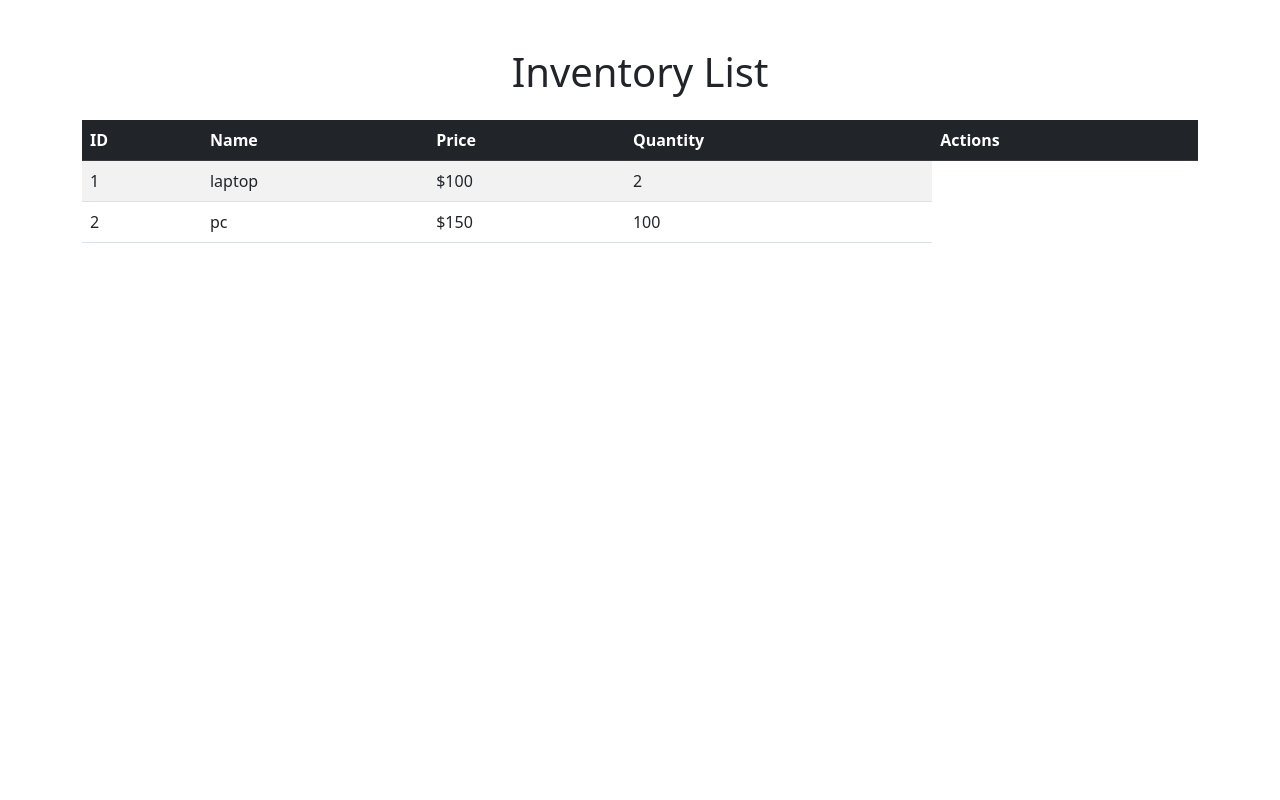
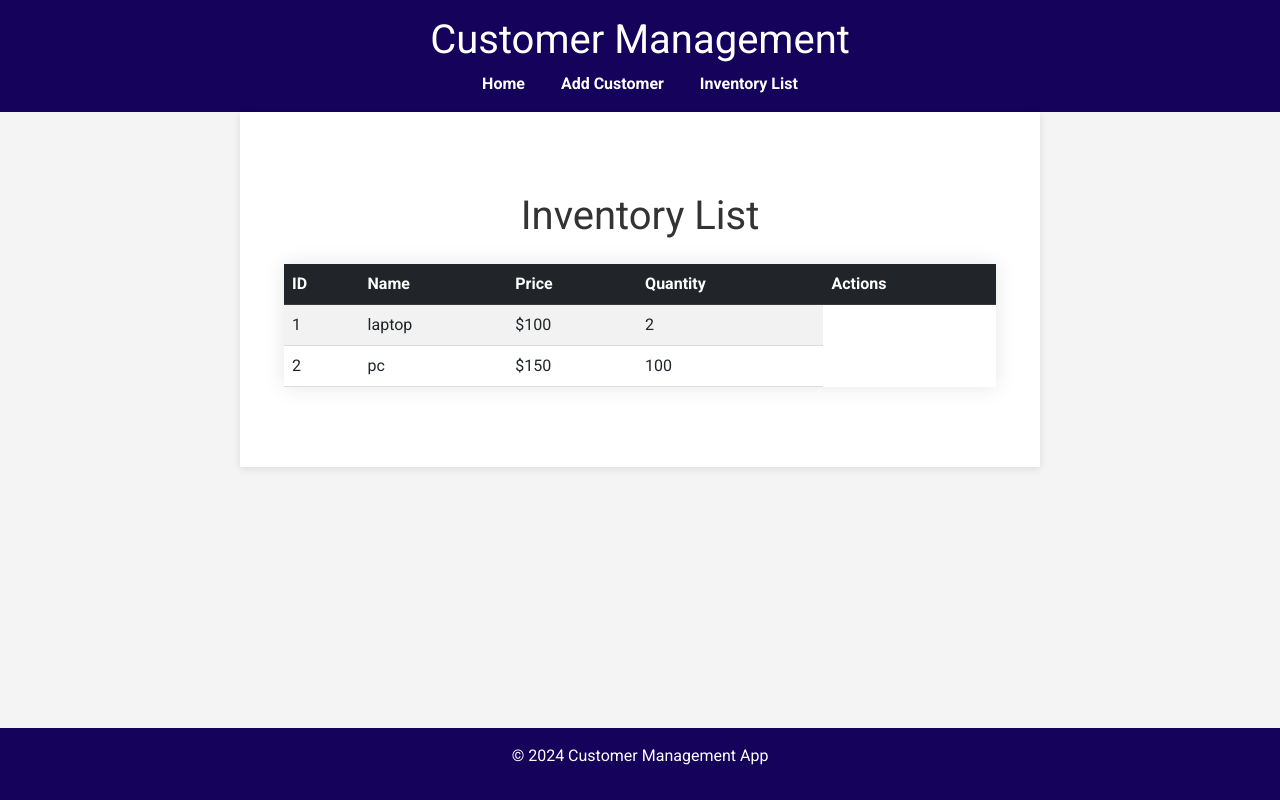
Before and after one commit to zaynabquazi/SQLite, a Flask app: template flask_crud_app/templates/inventory.html in a window 1280 px wide. Run offline with Flask 3, Linux system fonts and the light colour scheme; the template is opened without the code that fills it: values that come from a table or form of the project are taken from there, others are empty.

Commit message:
full working version of inventory list

```diff
--- a/flask_crud_app/app.py
+++ b/flask_crud_app/app.py
@@ -1,16 +1,16 @@
 from flask import Flask, render_template, request, redirect, url_for
 from sqlalchemy import inspect
-from setup_db import app, db, Customer  # Import the app, db object, and Customer model
+from setup_db import app, db, Customer, Inventory  # Consolidated import statement
 
-# Create the tables if they don't exist
-with app.app_context():
-    inspector = inspect(db.engine)
-    if 'customer' not in inspector.get_table_names():
-        db.create_all()
+# Route to display all inventory items
+@app.route('/inventory')
+def inventory():
+    inventory_items = Inventory.query.all()
+    return render_template('inventory.html', inventory_items=inventory_items)
 
 # Route for the homepage, which displays the list of customers and the customer count
 @app.route('/')
-def index():
+def homepage():
     customer_count = Customer.query.count()  # Get the count of customers
     customers = Customer.query.all()  # Retrieve all customer records
     return render_template('index.html', customers=customers, customer_count=customer_count)
@@ -25,7 +25,7 @@ def create_customer():
         customer = Customer(name=name, email=email, phone=phone)
         db.session.add(customer)
         db.session.commit()
-        return redirect(url_for('index'))
+        return redirect(url_for('homepage'))  # Redirect to the homepage route
     return render_template('create_customer.html')
 
 # Route for updating an existing customer, handling both GET and POST requests
@@ -37,7 +37,7 @@ def update_customer(customer_id):
         customer.email = request.form['email']
         customer.phone = request.form['phone']
         db.session.commit()
-        return redirect(url_for('index'))
+        return redirect(url_for('homepage'))  # Redirect to the homepage route
     return render_template('update_customer.html', customer=customer)
 
 # Route for deleting an existing customer
@@ -46,7 +46,7 @@ def delete_customer(customer_id):
     customer = Customer.query.get_or_404(customer_id)
     db.session.delete(customer)
     db.session.commit()
-    return redirect(url_for('index'))
+    return redirect(url_for('homepage'))  # Redirect to the homepage route
 
 if __name__ == '__main__':
     app.run(debug=True)
--- a/flask_crud_app/templates/base.html
+++ b/flask_crud_app/templates/base.html
@@ -5,6 +5,7 @@
     <meta name="viewport" content="width=device-width, initial-scale=1.0">
     <title>Customer Management</title>
     <link href="https://fonts.googleapis.com/css2?family=Roboto:wght@400;700&display=swap" rel="stylesheet">
+    <link href="https://cdn.jsdelivr.net/npm/bootstrap@5.3.0/dist/css/bootstrap.min.css" rel="stylesheet">
     <style>
         body {
             font-family: 'Roboto', sans-serif;
@@ -119,8 +120,9 @@
     <header>
         <h1>Customer Management</h1>
         <nav>
-            <a href="{{ url_for('index') }}">Home</a>
+            <a href="{{ url_for('homepage') }}">Home</a>
             <a href="{{ url_for('create_customer') }}">Add Customer</a>
+            <a href="{{ url_for('inventory')}}">Inventory List</a>
         </nav>
     </header>
     <main>
--- a/flask_crud_app/templates/index.html
+++ b/flask_crud_app/templates/index.html
@@ -21,13 +21,12 @@
                 <td>
                     <a href="{{ url_for('update_customer', customer_id=customer.id) }}">Edit</a>
                     <a href="{{ url_for('delete_customer', customer_id=customer.id) }}"
-                        onclick="return confirm('whatddaa?')">Delete</a>
+                        onclick="return confirm('Are you sure you want to delete this customer?')">Delete</a>
 
                 </td>
             </tr>
             {% endfor %}
         </tbody>
-
     </table>
 </section>
 {% endblock %}
--- a/flask_crud_app/templates/inventory.html
+++ b/flask_crud_app/templates/inventory.html
@@ -1,11 +1,5 @@
-<!DOCTYPE html>
-<html lang="en">
-<head>
-    <meta charset="UTF-8">
-    <meta name="viewport" content="width=device-width, initial-scale=1.0">
-    <title>Inventory Management</title>
-    <link href="https://cdn.jsdelivr.net/npm/bootstrap@5.3.0/dist/css/bootstrap.min.css" rel="stylesheet">
-</head>
+{% extends 'base.html' %}
+{% block content %}
 <body>
     <div class="container my-5">
         <h1 class="text-center mb-4">Inventory List</h1>
@@ -35,3 +29,4 @@
     <script src="https://cdn.jsdelivr.net/npm/bootstrap@5.3.0/dist/js/bootstrap.bundle.min.js"></script>
 </body>
 </html>
+{% endblock %}
```
